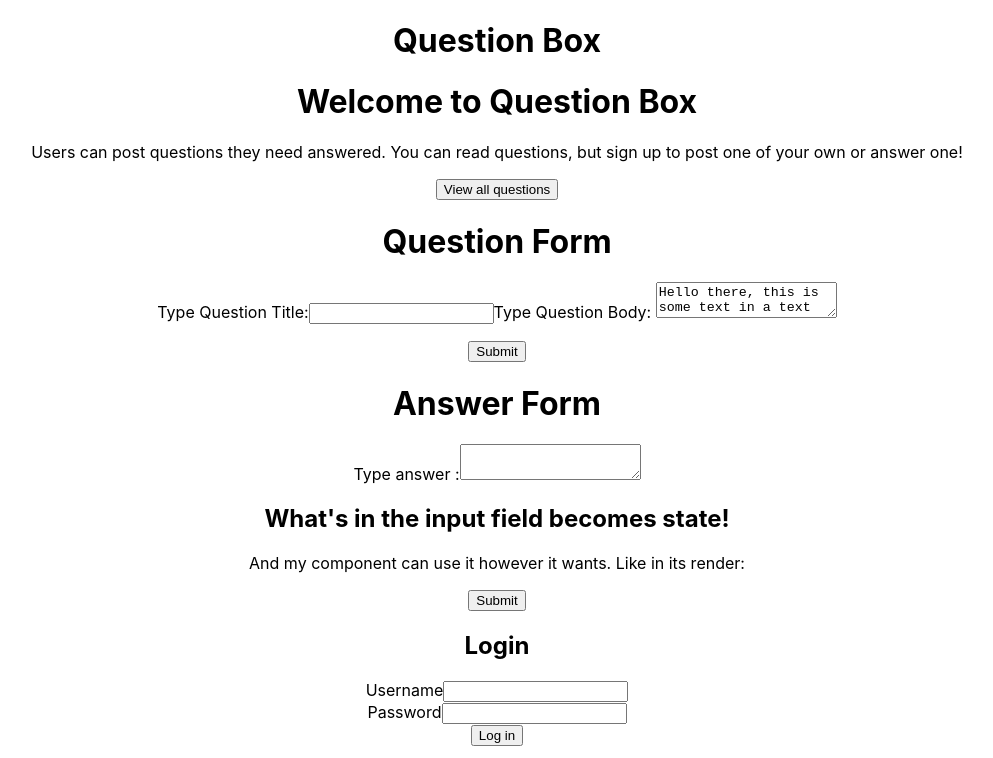
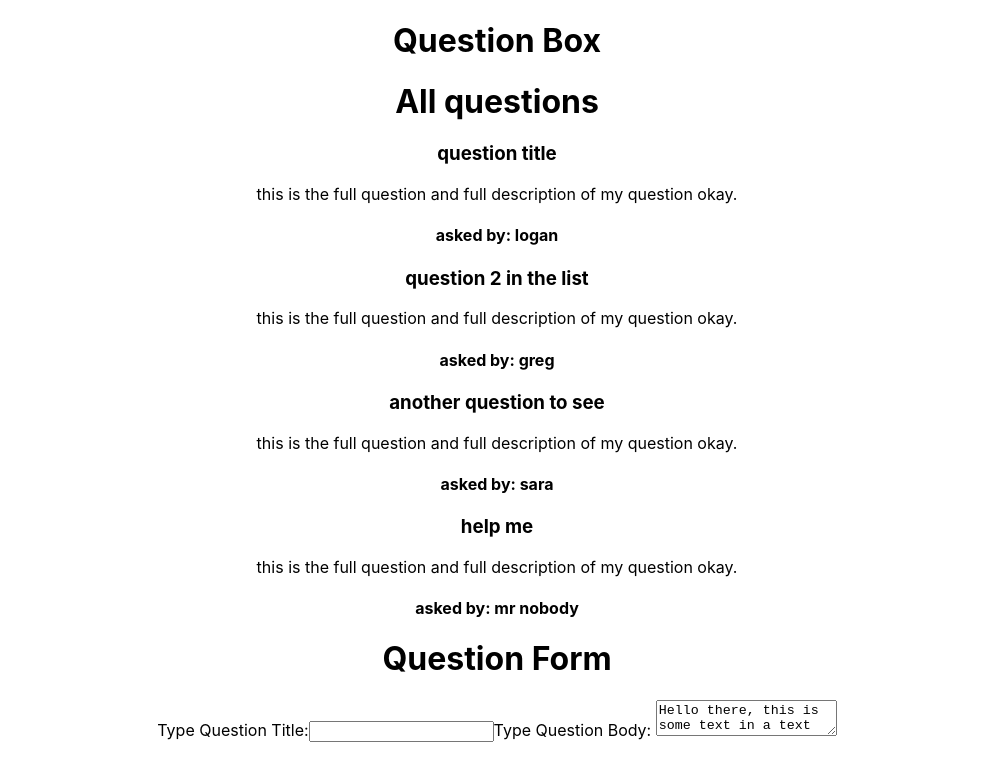
Before and after one commit to Momentum-Team-8/team-project-questionbox-team-sasquatch-fe, a React (Create React App) app: page /questions/1 in a window 1280 px wide. Shown: the top 758 px of the page, without its empty margins (143-1136 px from the left). Built offline with nearby package versions, Linux system fonts and the light colour scheme.

Commit message:
installed router and made first route

```diff
--- a/package.json
+++ b/package.json
@@ -8,6 +8,7 @@
     "@testing-library/user-event": "^12.8.3",
     "react": "^17.0.2",
     "react-dom": "^17.0.2",
+    "react-router-dom": "^5.2.0",
     "react-scripts": "4.0.3",
     "web-vitals": "^1.1.2"
   },
--- a/src/App.js
+++ b/src/App.js
@@ -1,25 +1,30 @@
-import "./App.css";
-import { Header } from "./components/Header";
-import { WelcomePage } from "./components/WelcomePage";
-import { QuestionForm } from "./components/QuestionForm";
-import { AnswerForm } from "./components/AnswerForm";
-import { Registration } from "./components/Registration";
-import { Questions } from "./components/Questions";
+import './App.css';
+import { Header } from './components/Header';
+import { WelcomePage } from './components/WelcomePage';
+import { QuestionForm } from './components/QuestionForm';
+import { AnswerForm } from './components/AnswerForm';
+import { Registration } from './components/Registration';
+import { Questions } from './components/Questions';
+import { BrowserRouter as Router, Switch, Route } from 'react-router-dom';
 
 function App () {
   return (
-    <div className="App">
-      <Header />
-      <WelcomePage />
-      <QuestionForm />
-      <AnswerForm />
-      <Registration />
-      <Questions />
-    </div>
-  );
+    <Router>
+      <div className='App'>
+        <Header />
+        <Switch>
+          <Route path='/' exact component={WelcomePage} />
+          <Route path='/questions' component={Questions} />
+        </Switch>
+        <QuestionForm />
+        <AnswerForm />
+        <Registration />
+      </div>
+    </Router>
+  )
 }
 
-export default App;
+export default App
 
 // title={ask.title}
 // body={ask.body}
--- a/src/components/WelcomePage.js
+++ b/src/components/WelcomePage.js
@@ -1,4 +1,5 @@
-import React from 'react';
+import React from "react";
+import { Link } from "react-router-dom";
 
 export const WelcomePage = () => {
   return (
@@ -8,12 +9,14 @@ export const WelcomePage = () => {
         Users can post questions they need answered. You can read questions, but
         sign up to post one of your own or answer one!
       </p>
-      <button
-        className='button is-primary'
-        //   onClick={() => (null)}
-      >
-        View all questions
-      </button>
+      <Link to="/questions">
+        <button
+          className="button is-primary"
+          //   onClick={() => (null)}
+        >
+          View all questions
+        </button>
+      </Link>
     </div>
-  )
+  );
 };
```
Also changed, not shown: 1 other file (tests, documents, lock files or other folders).
